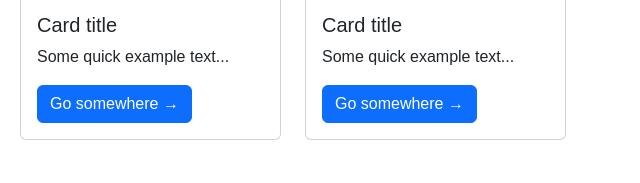
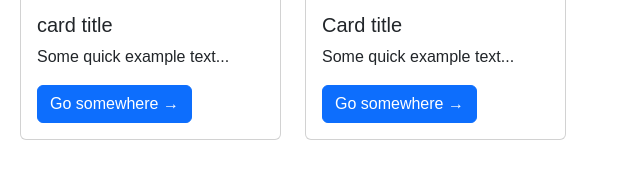
Before and after one commit to SoungMakara/company-Sunfix-globel, a plain HTML site: page website.company/index.html in a window 1280 px wide. Shown: the part 3045-3228 px from the top of the page, 632-1272 px from the left. Drawn offline with nearby package versions, Linux system fonts and the light colour scheme.

Commit message:
secound commit

```diff
--- a/website.company/index.html
+++ b/website.company/index.html
@@ -258,7 +258,7 @@
                     <div class="card">
                         <img src="../image/work.png" class="card-img-top" alt="">
                         <div class="card-body">
-                            <h5 class="card-title">Card title</h5>
+                            <h5 class="card-title">card title</h5>
                             <p class="card-text">Some quick example text...</p>
                             <a href="#" class="btn btn-primary">Go somewhere →</a>
                         </div>
```
